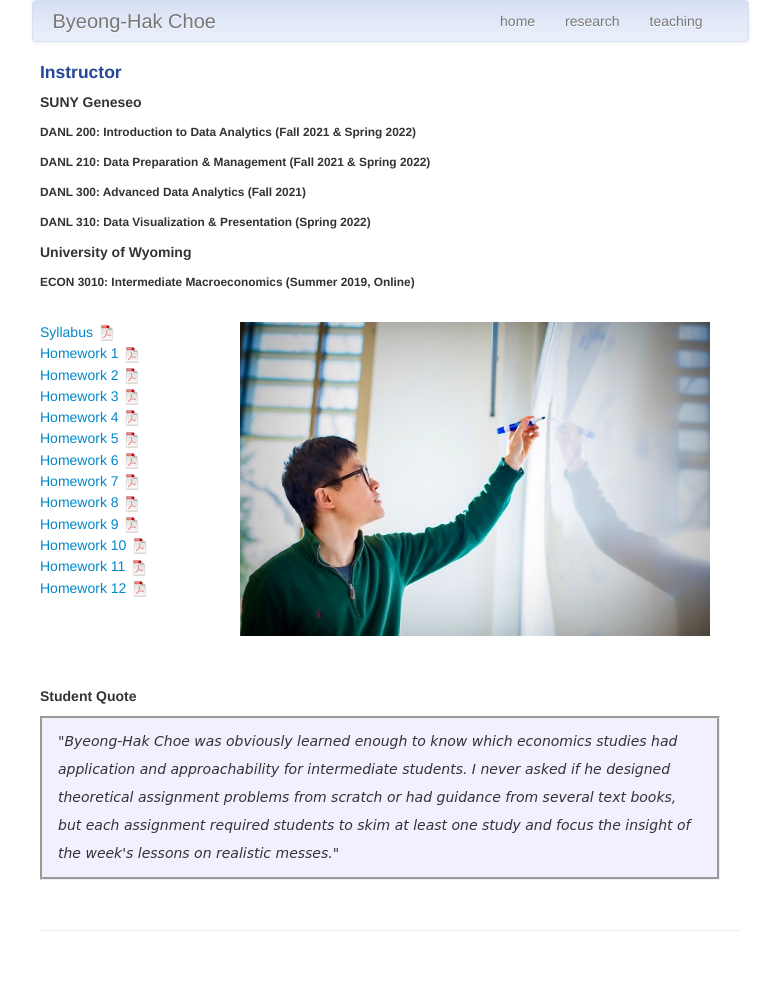
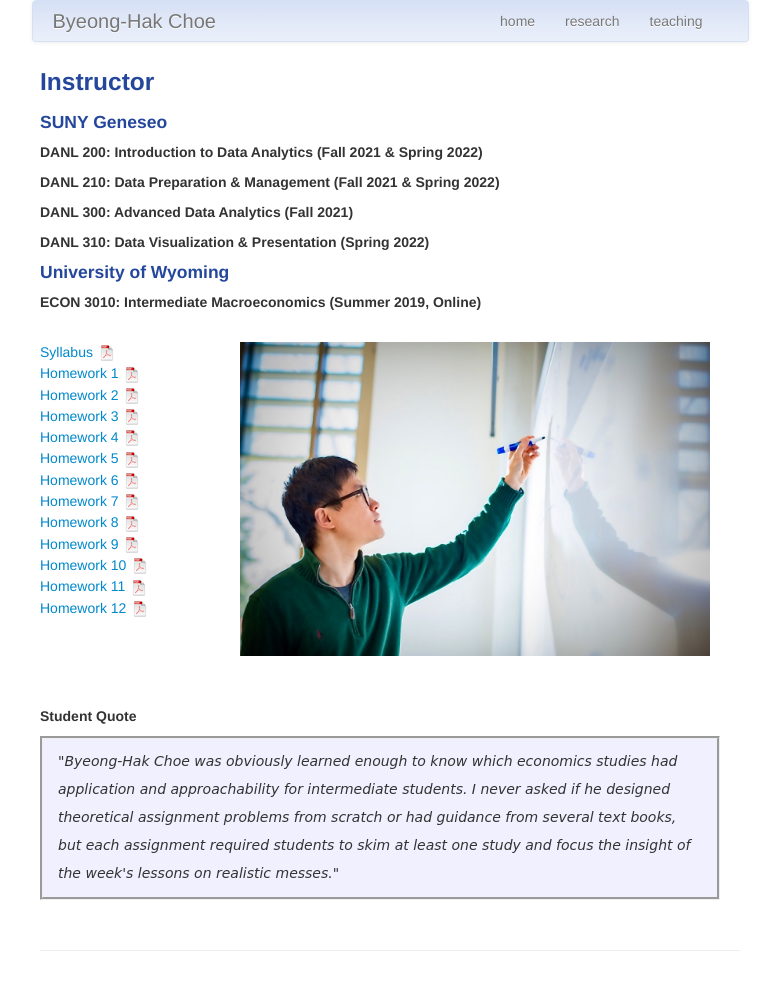
Before and after one commit to Erikwoj/bcecon.github.io, a Jekyll site: the page built from pages/teaching.md, in a window 1280 px wide. Shown: the whole page, without its empty margins (250-1030 px from the left). Built offline with Jekyll 4.4.1, drawn with Linux system fonts in a browser that asks for light colours.

```diff
--- a/pages/teaching.md
+++ b/pages/teaching.md
@@ -6,21 +6,21 @@ description: B.H. Choe's teaching
 
 ---
 
-#### <a name="Instructor"></a>Instructor
+### <a name="Instructor"></a>Instructor
 
-##### <a name="SUNY Geneseo"></a>SUNY Geneseo
+#### <a name="SUNY Geneseo"></a>SUNY Geneseo
 
-###### <strong>DANL 200: Introduction to Data Analytics</strong> (Fall 2021 & Spring 2022)
+##### <strong>DANL 200: Introduction to Data Analytics</strong> (Fall 2021 & Spring 2022)
 
-###### <strong>DANL 210: Data Preparation & Management</strong> (Fall 2021 & Spring 2022)
+##### <strong>DANL 210: Data Preparation & Management</strong> (Fall 2021 & Spring 2022)
 
-###### <strong>DANL 300: Advanced Data Analytics</strong> (Fall 2021)
+##### <strong>DANL 300: Advanced Data Analytics</strong> (Fall 2021)
 
-###### <strong>DANL 310: Data Visualization & Presentation</strong> (Spring 2022)
+##### <strong>DANL 310: Data Visualization & Presentation</strong> (Spring 2022)
 
-##### <a name="University of Wyoming"></a>University of Wyoming
+#### <a name="University of Wyoming"></a>University of Wyoming
 
-###### <strong>ECON 3010: Intermediate Macroeconomics</strong> (Summer 2019, Online)
+##### <strong>ECON 3010: Intermediate Macroeconomics</strong> (Summer 2019, Online)
 <div class="container">
     <div class="row-fluid">
         <div class="span2">
```
